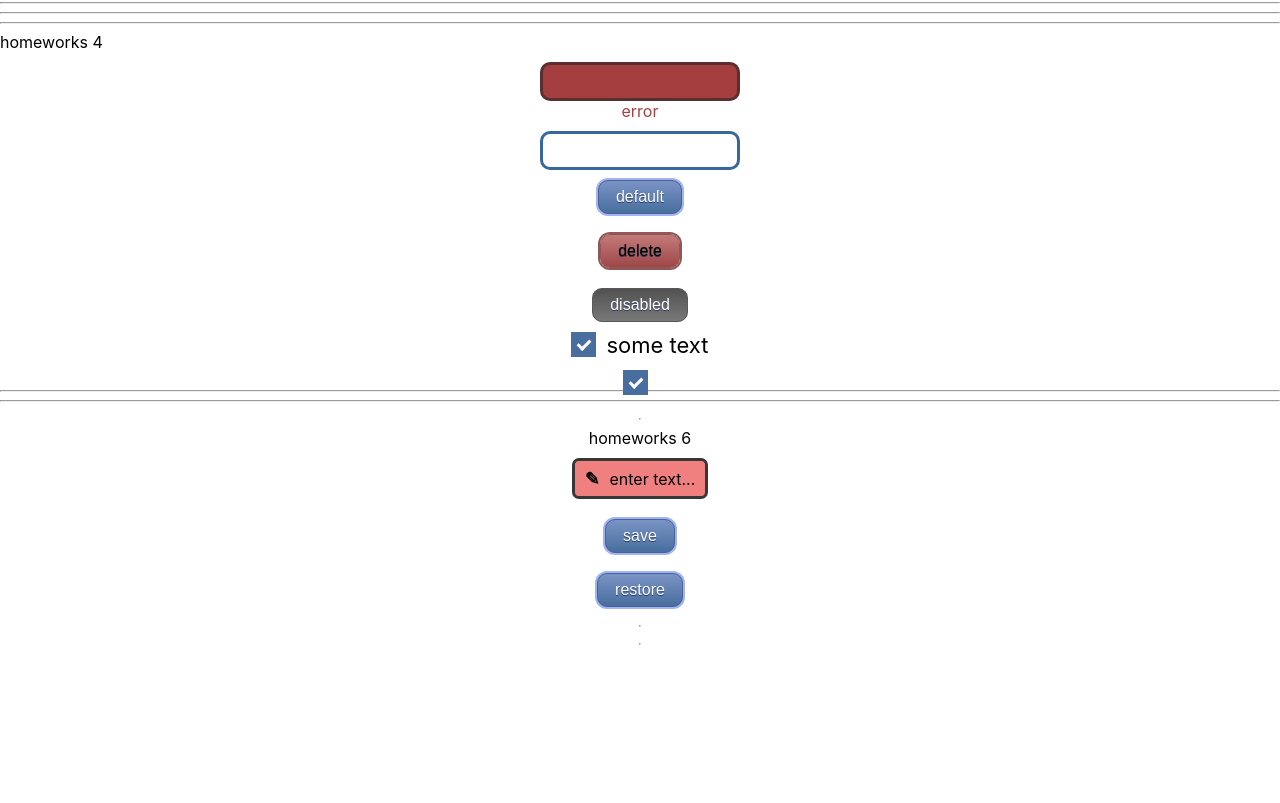
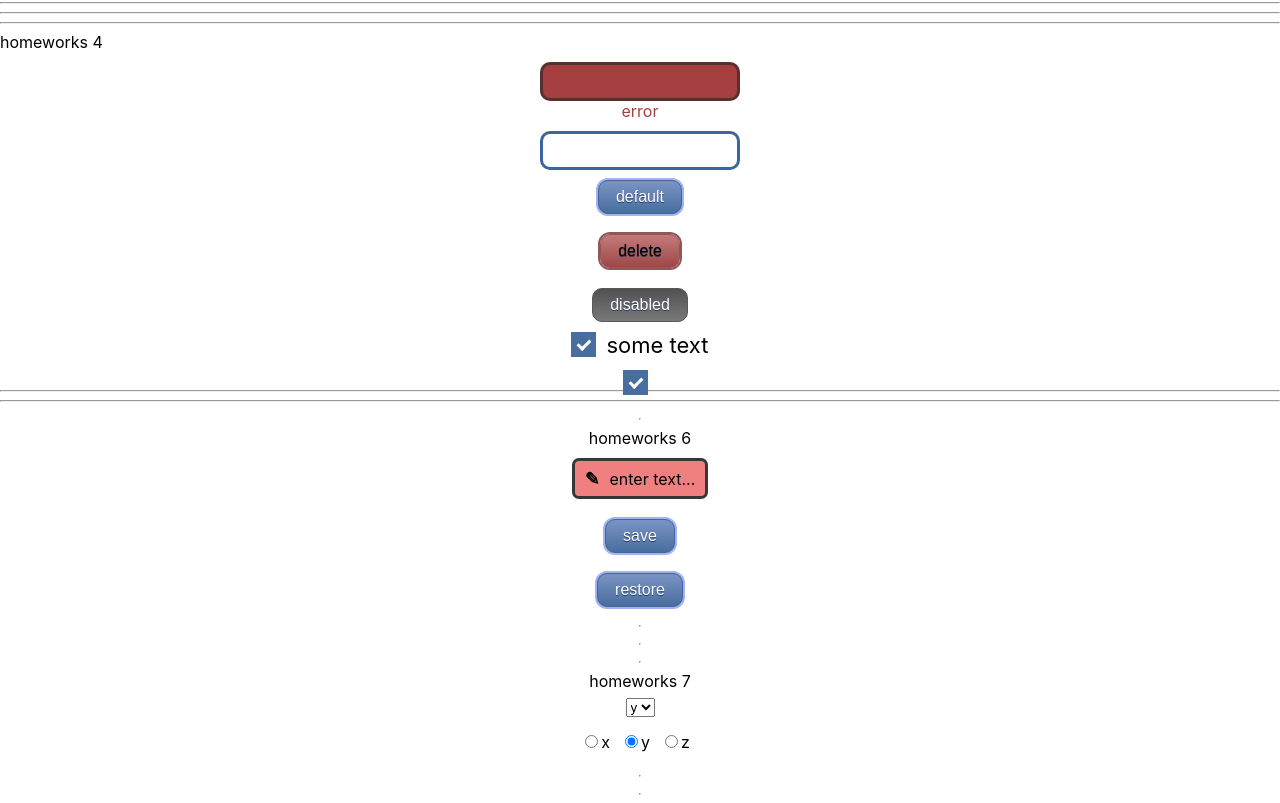
Before and after one commit to maunonen/it-incubator-ignat, a React (Create React App) app: page /#/pre-junior in a window 1280 px wide. Shown: the part 1081-1884 px from the top of the page. Before the commit the page ends 1734 px from the top, so only its background shows below. Built offline with nearby package versions, Linux system fonts and the light colour scheme.

Commit message:
HW 7 ready - superRadio superSelect

```diff
--- a/src/p1-main/m1-ui/u1-app/App.tsx
+++ b/src/p1-main/m1-ui/u1-app/App.tsx
@@ -6,6 +6,7 @@ import HW3 from "../../../p2-homeworks/h3/HW3";
 import HW4 from "../../../p2-homeworks/h4/HW4";
 import HW5 from "../../../p2-homeworks/h5/HW5";
 import HW6 from "../../../p2-homeworks/h6/HW6";
+import HW7 from "../../../p2-homeworks/h7/HW7";
 
 function App() {
     return (
@@ -17,6 +18,7 @@ function App() {
             <HW4/>*/}
             <HW5/>
             <HW6/>
+            <HW7/>
 
         </div>
     )
--- /dev/null
+++ b/src/p2-homeworks/h7/HW7.module.css
@@ -0,0 +1,16 @@
+.column {
+    display: flex;
+    flex-direction: column;
+    align-items: center;
+}
+.superSelectBlock {
+    margin-bottom: 15px;
+    padding-top: 5px;
+}
+.superRadioBlock {
+    margin-bottom: 15px;
+}
+
+.radioInputStyle {
+    margin-right: 10px;
+}
--- a/src/p2-homeworks/h7/HW7.tsx
+++ b/src/p2-homeworks/h7/HW7.tsx
@@ -1,6 +1,7 @@
 import React, {useState} from 'react'
 import SuperSelect from './common/c5-SuperSelect/SuperSelect'
 import SuperRadio from './common/c6-SuperRadio/SuperRadio'
+import s from './HW7.module.css'
 
 const arr = ['x', 'y', 'z']
 
@@ -8,19 +9,18 @@ function HW7() {
     const [value, onChangeOption] = useState(arr[1])
 
     return (
-        <div>
+        <div className={s.column}>
             <hr/>
             homeworks 7
-
             {/*should work (должно работать)*/}
-            <div>
+            <div className={s.superSelectBlock}>
                 <SuperSelect
                     options={arr}
                     value={value}
                     onChangeOption={onChangeOption}
                 />
             </div>
-            <div>
+            <div className={s.superRadioBlock}>
                 <SuperRadio
                     name={'radio'}
                     options={arr}
--- a/src/p2-homeworks/h7/common/c5-SuperSelect/SuperSelect.tsx
+++ b/src/p2-homeworks/h7/common/c5-SuperSelect/SuperSelect.tsx
@@ -14,14 +14,20 @@ const SuperSelect: React.FC<SuperSelectPropsType> = (
         ...restProps
     }
 ) => {
-    const mappedOptions: any[] = []; // map options with key
+    const mappedOptions: any[] = options ? options.map((o: any, i) => (
+        <option key={i} value={o}>{o}</option>
+    )) : []; // map options with key
 
     const onChangeCallback = (e: ChangeEvent<HTMLSelectElement>) => {
         // onChange, onChangeOption
+        const chosenOption = e.target.value
+        if (chosenOption) {
+            onChangeOption && onChangeOption(chosenOption)
+        }
     }
 
     return (
-        <select onChange={onChangeCallback} {...restProps}>
+        <select value={restProps.value} onChange={onChangeCallback} {...restProps}>
             {mappedOptions}
         </select>
     )
--- a/src/p2-homeworks/h7/common/c6-SuperRadio/SuperRadio.tsx
+++ b/src/p2-homeworks/h7/common/c6-SuperRadio/SuperRadio.tsx
@@ -1,4 +1,5 @@
 import React, {ChangeEvent, InputHTMLAttributes, DetailedHTMLProps} from 'react'
+import s from '../../HW7.module.css'
 
 type DefaultRadioPropsType = DetailedHTMLProps<InputHTMLAttributes<HTMLInputElement>, HTMLInputElement>
 
@@ -17,14 +18,21 @@ const SuperRadio: React.FC<SuperRadioPropsType> = (
 ) => {
     const onChangeCallback = (e: ChangeEvent<HTMLInputElement>) => {
         // onChange, onChangeOption
+        const chosenOption = e.target.value
+        if (chosenOption) {
+            onChangeOption && onChangeOption(chosenOption)
+        }
     }
 
-
-    const mappedOptions: any[] = options ? options.map((o, i) => ( // map options with key
-        <label key={name + '-' + i}>
+    const mappedOptions: any[] = options ? options.map((o, i) => (
+        // map options with key
+        <label key={name + '-' + i} className={s.radioInputStyle}>
             <input
                 type={'radio'}
-                // name, checked, value, onChange
+                name={'superRadio'}
+                value={o}
+                onChange={onChangeCallback}
+                checked={value === o ? true : false}
             />
             {o}
         </label>
```
